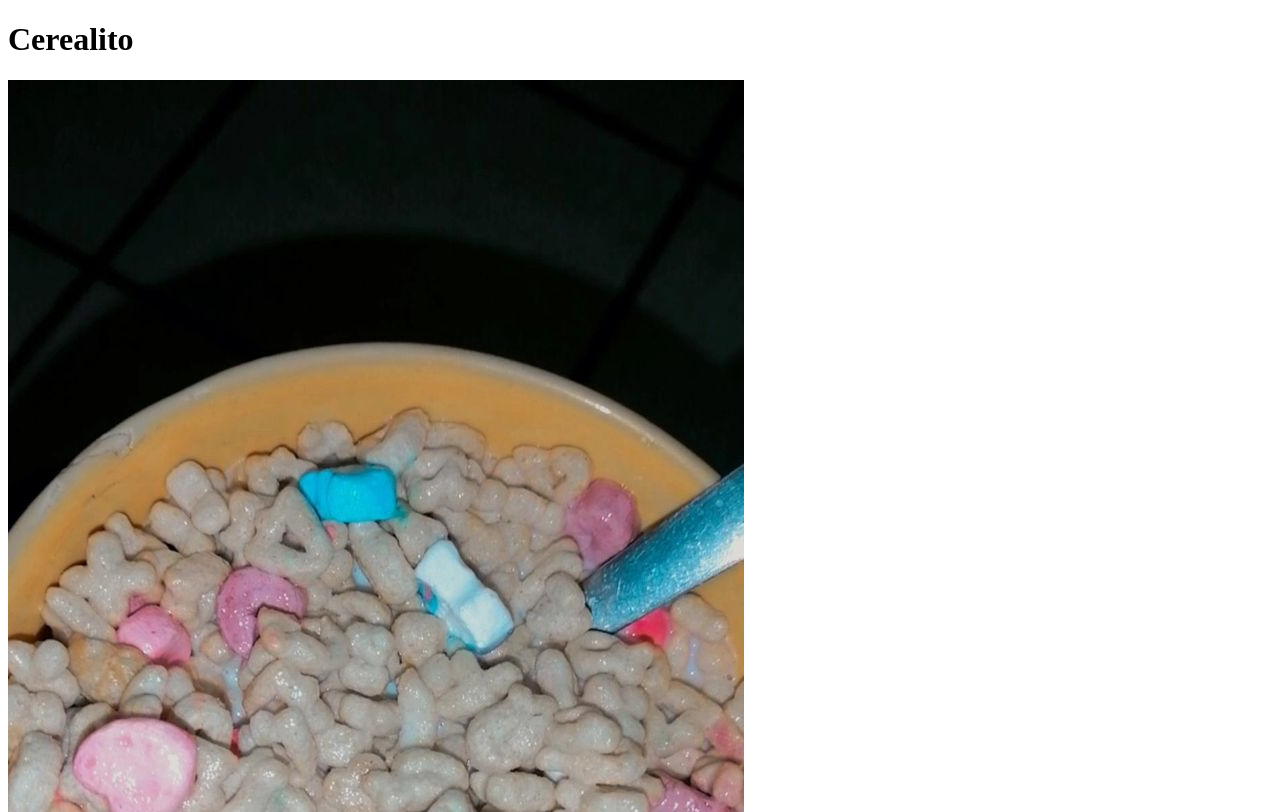
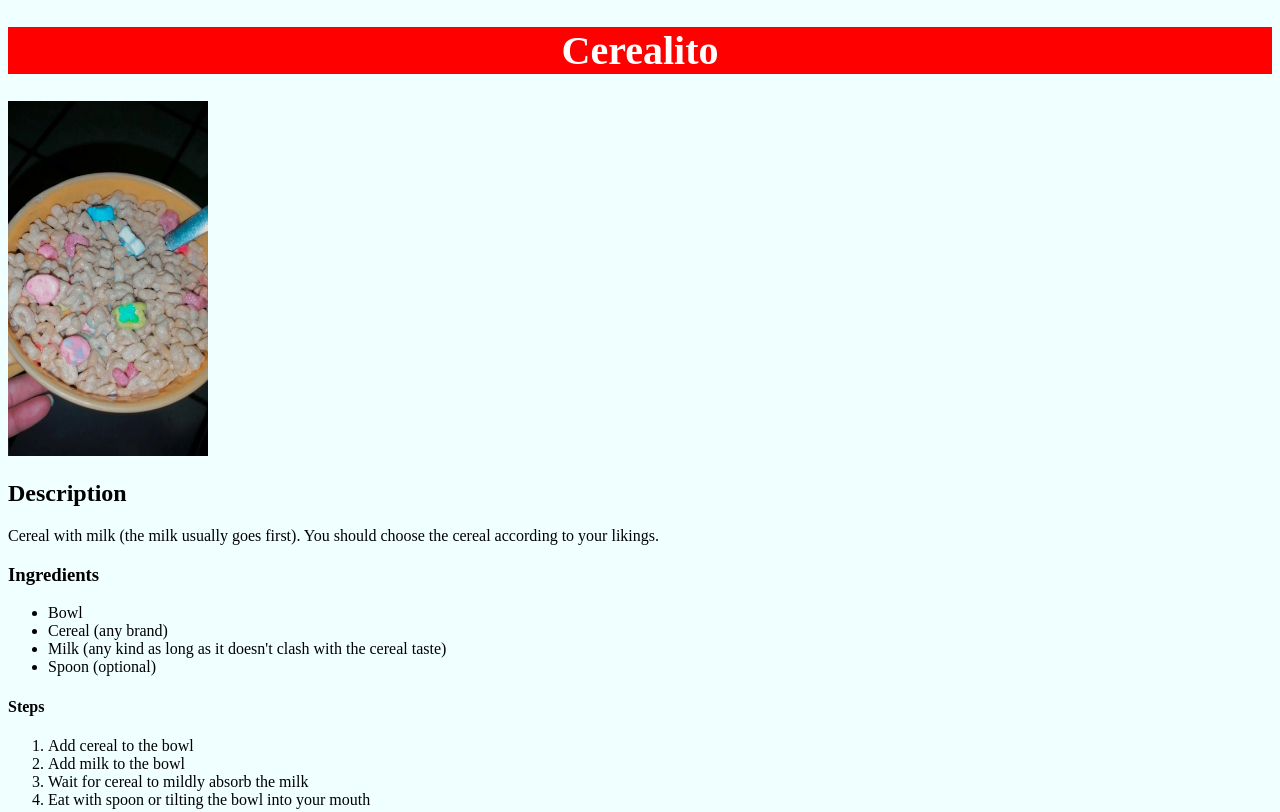
Before and after one commit to thepatochido/odin-recipes-2, a plain HTML site: page recipes/cereal.html in a window 1280 px wide. Shown: the top 812 px of the page. Drawn offline with Linux system fonts and the light colour scheme.

Commit message:
Cambios agregados CSS
Se agregaron algunos estilos a cada una de las páginas mediante un archivo CSS centralizado.

```diff
--- a/recipes/cereal.html
+++ b/recipes/cereal.html
@@ -3,11 +3,12 @@
 <head>
     <meta charset="UTF-8">
     <meta name="viewport" content="width=device-width, initial-scale=1.0">
+    <link rel="stylesheet" href="../styles.css" />
     <title>Cereal</title>
 </head>
-<body>
-    <h1>Cerealito</h1>
-    <img src="../images/cerealito.jpg">
+<body id="cerealito">
+    <h1 class="title">Cerealito</h1>
+    <img src="../images/cerealito.jpg" id="imgcerealito">
     <h2>Description</h2>
     <p>Cereal with milk (the milk usually goes first). You should choose the cereal according to your likings.</p>
     <h3>Ingredients</h3>
--- /dev/null
+++ b/styles.css
@@ -0,0 +1,28 @@
+h1 {
+    background-color: red;
+    color: white;
+    font-size: 40px;
+    font-weight: bold;
+    text-align: center;
+}
+
+#mainpage{
+    text-align: center;
+    font-size: 30px;
+    background-color: cornsilk;
+    color: white;
+}
+
+#cerealito{
+    background-color: azure;
+}
+
+#imgcerealito{
+    height:auto;
+    width: 200px;
+}
+
+img {
+    height:auto;
+    width: 200px;
+}
```
Also changed, not shown: index.html (+3 -2 lines), recipes/fruitwithyoghurt.html (+1 -0 lines), recipes/peanutbutterjelly.html (+1 -0 lines).
